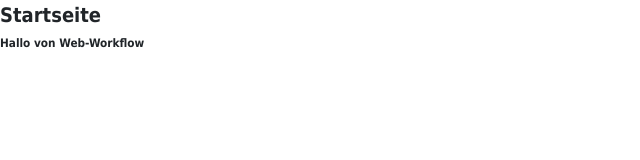
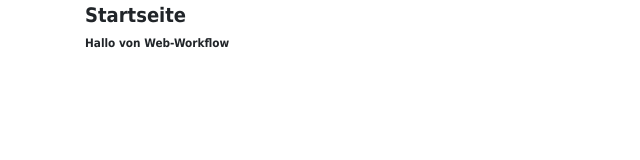
Before and after one commit to jens260181/web-worflow, a website: page src/index.html in a window 1280 px wide. Shown: the whole page, without its empty margins (0-640 px from the left). Drawn offline with nearby package versions, Linux system fonts and the light colour scheme; files that its build step writes are made by us from their sources.

Commit message:
[Update] HTML etwas ansehlicher

```diff
--- a/src/index.html
+++ b/src/index.html
@@ -7,8 +7,15 @@
     <link rel="stylesheet" href="assets/css/main.min.css">
 </head>
 <body>
-    <h1>Startseite</h1>
-    <h3></h3>
+    <div class="container">
+        <div class="row">
+            <div class="col-12">
+                <h1>Startseite</h1>
+                <h3>...</h3>
+            </div>
+        </div>
+    </div>
+
     <script src="assets/js/main.min.js"></script>
 </body>
 </html>
```
